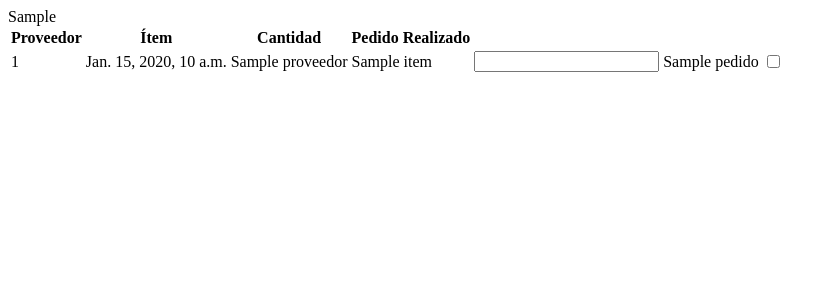
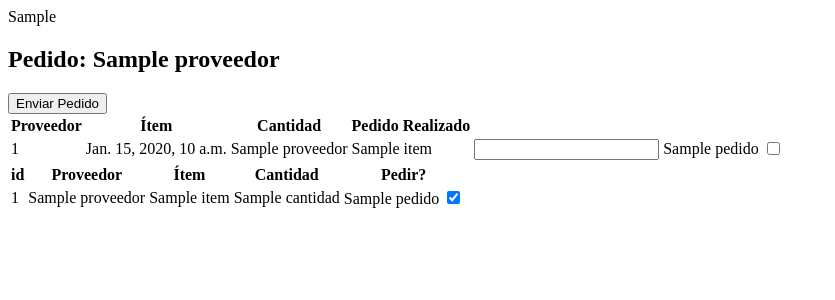
Before and after one commit to DarkyDieLJob/Ferreteria_v3, a Django app: template pedido/templates/pedido/editar_pedido.html in a window 1280 px wide. Shown: the top 300 px of the page, without its empty margins (0-835 px from the left). Run offline with Django 3.2, Linux system fonts and the light colour scheme; the template is opened without the code that fills it: most values are stand-ins (such as "Sample title", 1, 10 or a date in 2020); some libraries are stand-ins or nearby versions.

Commit message:
fix(app_pedido): :hammer: Implementacion de vistar para agregar al pedido y enviar el pedido
Solo parcial

```diff
--- a/pedido/templates/pedido/editar_pedido.html
+++ b/pedido/templates/pedido/editar_pedido.html
@@ -8,6 +8,8 @@
 {% block cuerpo %}
 {% csrf_token %}
 {{ Lista_articulos_pedidos }}
+<h2>Pedido: {{ proveedor }}</h2>
+<button onclick="enviarPedido()">Enviar Pedido</button>
 <table>
     <thead>
         <tr>
@@ -30,6 +32,31 @@
                 <td>{{ articulo.pedido }}</td>
                 <td>
                     <input type="checkbox" {% if articulo.llego %}checked{% endif %} id="llego-{{ articulo.id }}" onclick="actualizarLlego({{ articulo.id }})">
+                </td>
+            </tr>
+        {% endfor %}
+    </tbody>
+</table>
+
+<table>
+    <thead>
+        <tr>
+            <th>id</th>
+            <th>Proveedor</th>
+            <th>Ítem</th>
+            <th>Cantidad</th>
+            <th>Pedir?</th>
+        </tr>
+    </thead>
+    <tbody>
+        {% for articulo in Lista_articulos_faltantes %}
+            <tr>
+                <td>{{ articulo.id }}</td>
+                <td>{{ articulo.proveedor }}</td>
+                <td>{{ articulo.item }}</td>
+                <td>{{ articulo.cantidad }}</td>
+                <td>{{ articulo.pedido }}
+                    <input type="checkbox" {% if articulo.pedido %}checked{% endif %} id="agregar-al-pedido-{{ articulo.id }}" onclick="agregarAlPedido({{ articulo.id}},{{articulo.proveedor.id}})">
                 </td>
             </tr>
         {% endfor %}
@@ -86,5 +113,33 @@
                 console.log(data);
             });
         }
+
+        function agregarAlPedido(articulo_id, proveedor_id) {
+            $.ajax({
+                url: "{% url 'agregar-al-pedido' %}",
+                type: "POST",
+                data: {
+                    csrfmiddlewaretoken: "{{ csrf_token }}",
+                    id: articulo_id,
+                    proveedor: proveedor_id
+                },
+                success: function(data) {
+                    console.log(data);
+                }
+            });
+        }
+
+        function enviarPedido() {
+            $.ajax({
+                url: "{% url 'enviar-pedido' %}",
+                type: "POST",
+                data: {
+                    csrfmiddlewaretoken: "{{ csrf_token }}"
+                },
+                success: function(data) {
+                    console.log(data);
+                }
+            });
+        }
     </script>
 {% endblock %}
--- a/pedido/urls.py
+++ b/pedido/urls.py
@@ -3,7 +3,8 @@ from .views import ItemAutocomplete, ListarPedidosView
 from .views import NuevoStockView, EditarPedidoView
 from .views import actualizar_llego, actualizar_cantidad
 from .views import HomeView, ListarArticulosFaltantesView
-from .views import NuevoPedidoView
+from .views import NuevoPedidoView, agregar_al_pedido
+from .views import EnviarPedidoView
 
 name = 'pedido'
 
@@ -32,5 +33,7 @@ urlpatterns = [
 
     path('actualizar_llego/<int:articulo_id>', actualizar_llego, name='actualizar-llego'),
     path('actualizar_cantidad/<int:articulo_id>', actualizar_cantidad, name='actualizar-cantidad'),
+    path('agregar_al_pedido/', agregar_al_pedido, name='agregar-al-pedido'),
+    path('enviar_pedido/', EnviarPedidoView.as_view(), name='enviar-pedido'),
 
 ]
```
Also changed, not shown: pedido/views.py (+26 -0 lines).
